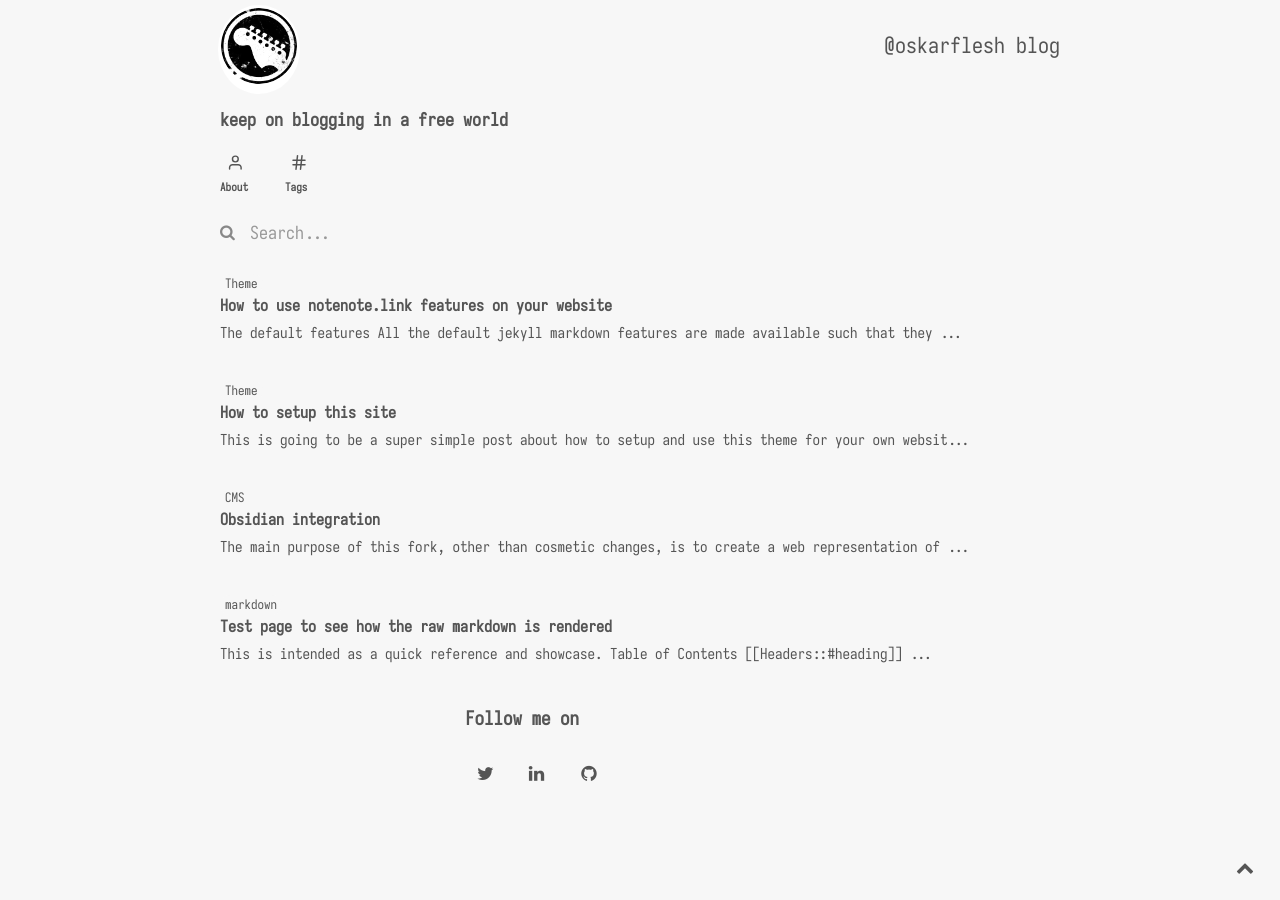
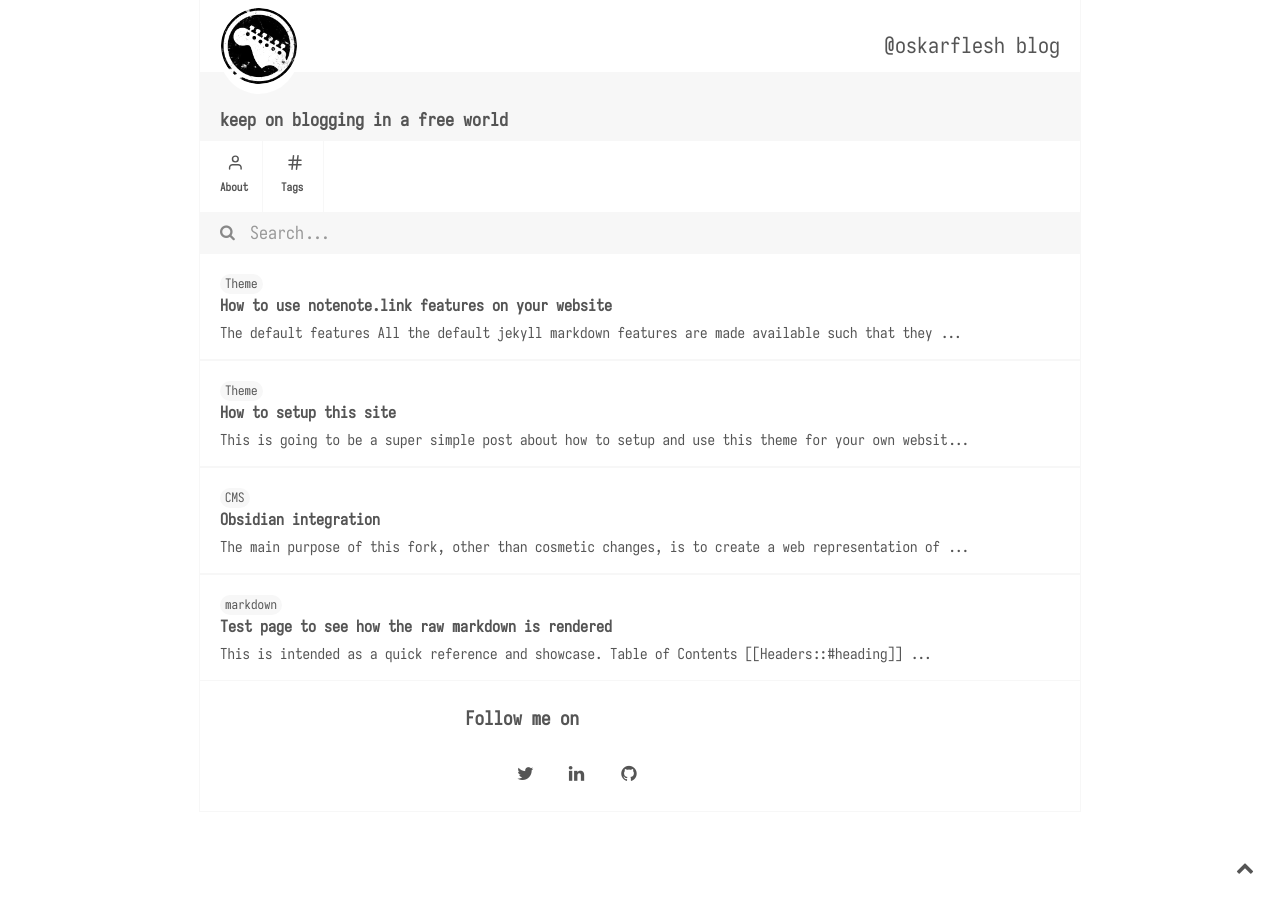
Before and after one commit to ogomezso/ogomezso.github.io, a Jekyll site: the page built from docs/index.md, in a window 1280 px wide. Built offline with Jekyll 4.4.1, drawn with Linux system fonts in a browser that asks for light colours; nearby versions of some CDN libraries; some web fonts are replaced.

Commit message:
social media footer styles fixed

```diff
--- a/docs/assets/css/style.css
+++ b/docs/assets/css/style.css
@@ -1474,25 +1474,8 @@ label.margin-toggle:not(.sidenote-number) {
 }
 
 @import url(https://cdnjs.cloudflare.com/ajax/libs/font-awesome/4.6.3/css/font-awesome.css);
-body {
-    font-family: Iosevka, sans-serif;
-    color: #FFF;
-    background-color: #f7f7f7;
-    -webkit-font-smoothing: antialiased;
-}
-a {
-    text-decoration: none;
-    color: #fff;
-}
-p > a:hover{
-    color: #d9d9d9;
-    text-decoration:  underline;
-}
-
-ul {
-    padding:0;
-    list-style: none;
-}
+
+
 .footer-social-icons {
     width: 350px;
     display:block;
```
